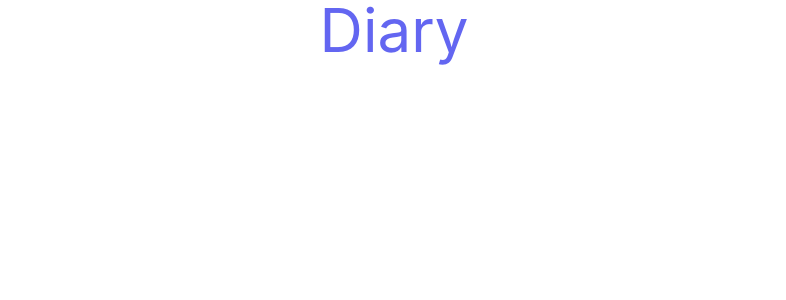
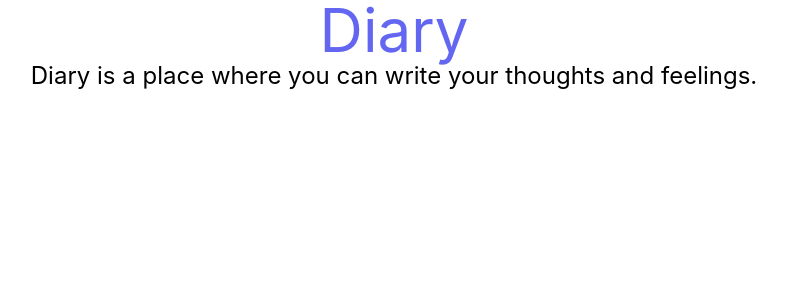
Before and after one commit to kalhuss/diary-next, a Next.js app: page / in a window 1280 px wide. Shown: the top 300 px of the page, without its empty margins (246-1032 px from the left). Built offline with nearby package versions, Linux system fonts and the light colour scheme.

Commit message:
Desciption

```diff
--- a/pages/index.tsx
+++ b/pages/index.tsx
@@ -12,6 +12,11 @@ export default function Home() {
       </Head>
 
       <h1 className='text-indigo-500 text-6xl text-center'>Diary</h1>
+      <div className='flex justify-center'>
+        <div className = "text-2xl text-center">
+          <p>Diary is a place where you can write your thoughts and feelings.</p>
+        </div>
+      </div>
 
     </div>
   )
```
